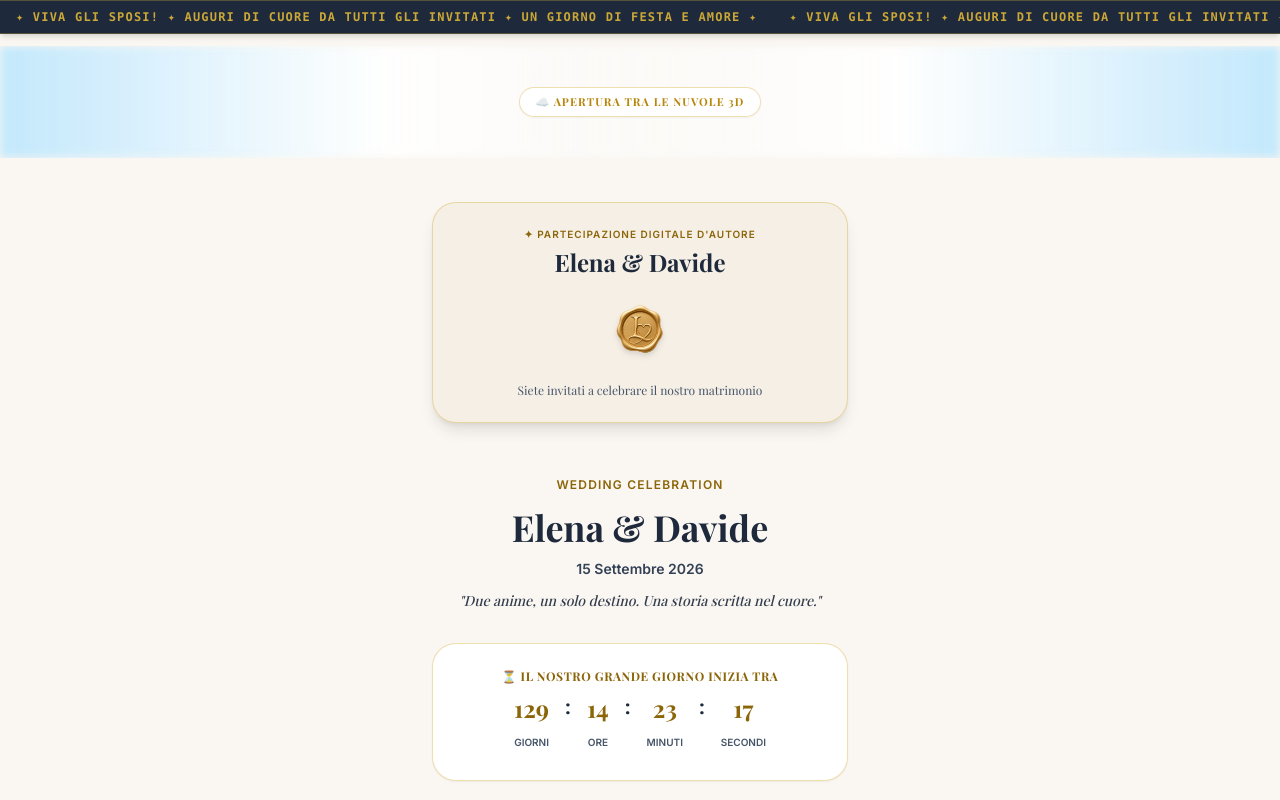
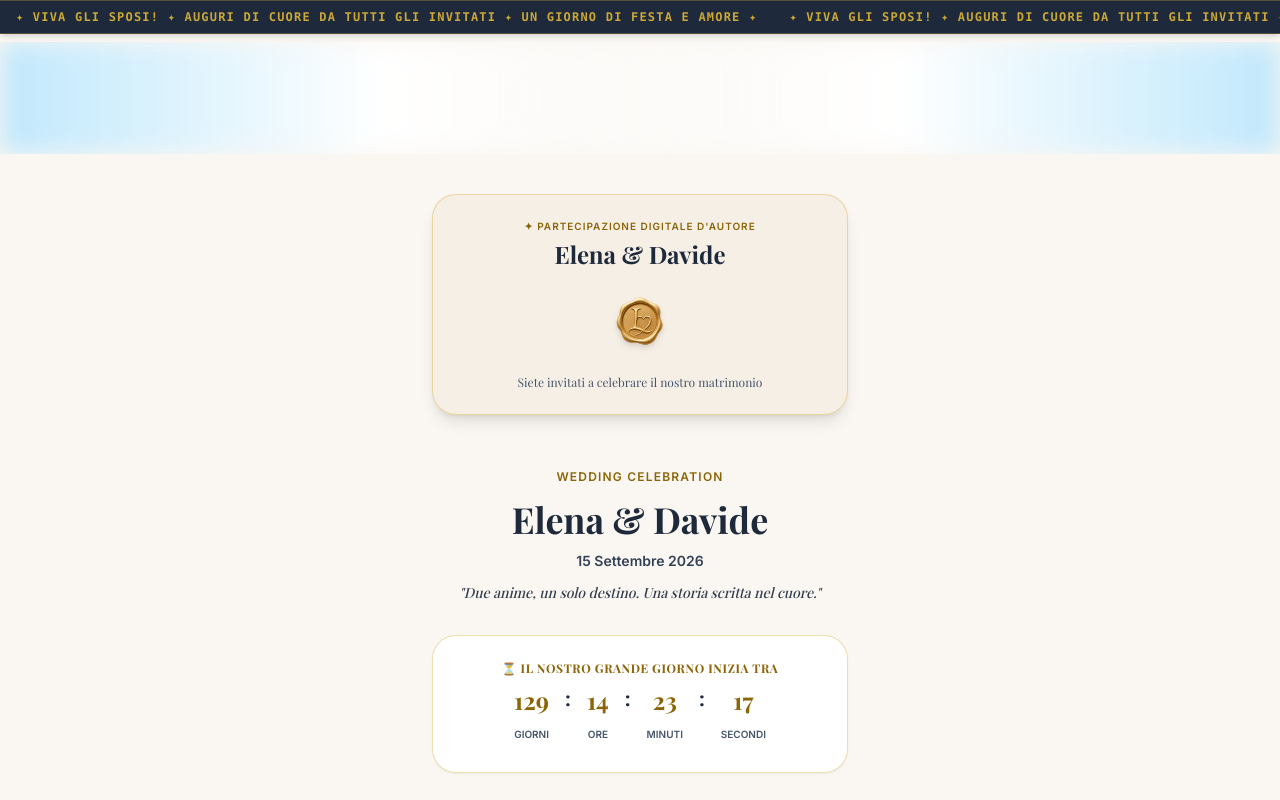
Before and after one commit to Rickym2025/love, a Next.js app: page /elena-e-davide in a window 1280 px wide. Shown: the top 800 px of the page. Built offline with nearby package versions, Linux system fonts and the light colour scheme; a web font is replaced by a local one.

Commit message:
Update PartingClouds.tsx

```diff
--- a/src/components/PartingClouds.tsx
+++ b/src/components/PartingClouds.tsx
@@ -4,19 +4,12 @@ import React from "react";
 
 export default function PartingClouds() {
   return (
-    <div className="relative w-full h-28 my-3 overflow-hidden select-none pointer-events-none">
-      {/* Nuvola Sinistra - Soffice con sfumatura sfocata */}
-      <div className="absolute top-0 left-0 w-3/5 h-full bg-gradient-to-r from-sky-200/90 via-white/95 to-transparent rounded-r-full blur-sm transition-transform duration-700 animate-pulse" />
+    <div className="relative w-full h-28 my-2 overflow-hidden select-none pointer-events-none">
+      {/* Nuvola Sinistra Soffice */}
+      <div className="absolute top-0 left-0 w-3/5 h-full bg-gradient-to-r from-sky-200/90 via-white/95 to-transparent rounded-r-full blur-md transition-transform duration-1000 ease-out hover:-translate-x-full" />
 
-      {/* Nuvola Destra - Soffice con sfumatura sfocata */}
-      <div className="absolute top-0 right-0 w-3/5 h-full bg-gradient-to-l from-sky-200/90 via-white/95 to-transparent rounded-l-full blur-sm transition-transform duration-700 animate-pulse" />
-
-      {/* Testo centrale svelato dalle nuvole */}
-      <div className="absolute inset-0 flex items-center justify-center">
-        <span className="font-serif font-bold text-[11px] uppercase tracking-widest text-[#B8860B] bg-white/90 px-4 py-1.5 rounded-full border border-[#D4AF37]/40 shadow-sm">
-          ☁️ Apertura tra le Nuvole 3D
-        </span>
-      </div>
+      {/* Nuvola Destra Soffice */}
+      <div className="absolute top-0 right-0 w-3/5 h-full bg-gradient-to-l from-sky-200/90 via-white/95 to-transparent rounded-l-full blur-md transition-transform duration-1000 ease-out hover:translate-x-full" />
     </div>
   );
 }
```
